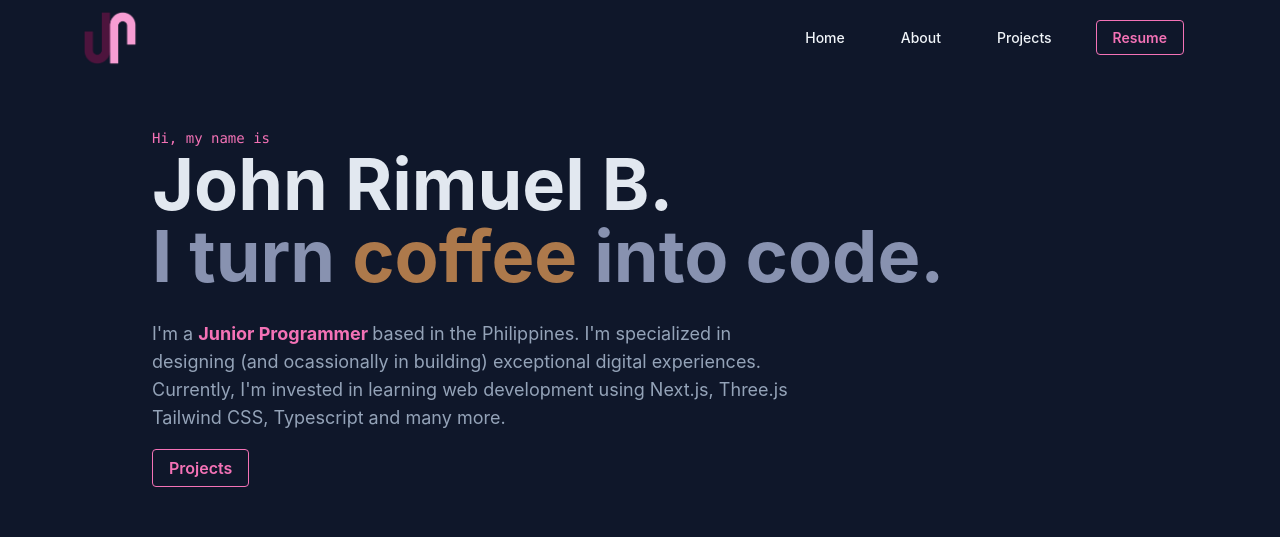
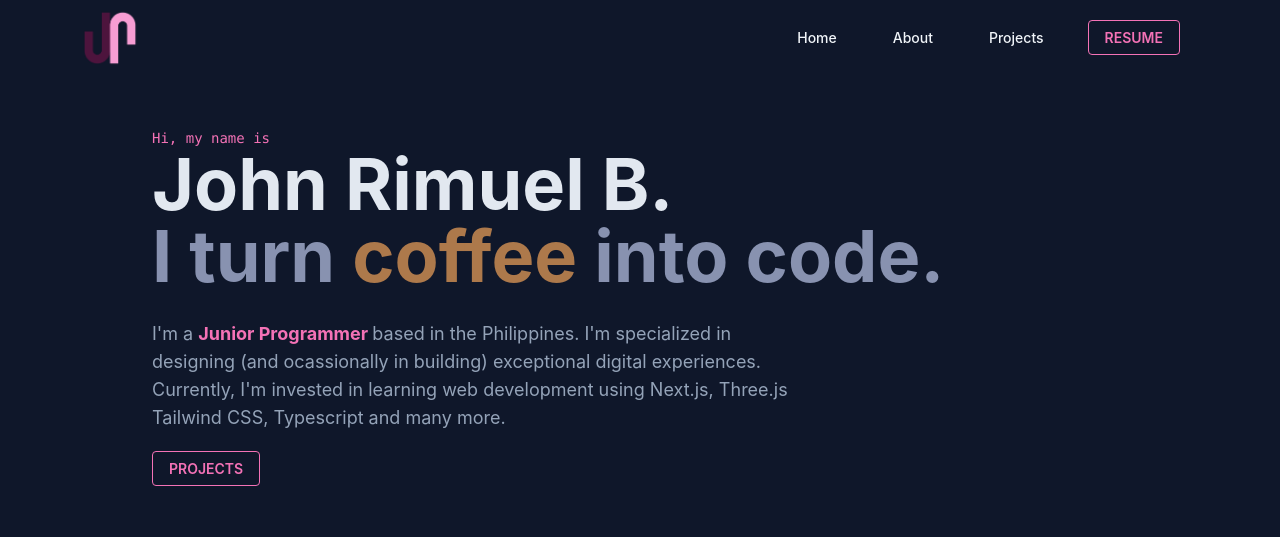
Before and after one commit to itsmerims/itsmerims.github.io, a Next.js app: page / in a window 1280 px wide. Shown: the top 537 px of the page. Built offline with nearby package versions, Linux system fonts and the light colour scheme.

Commit message:
modified:   components/HeroSection.tsx 	modified:   components/NavBar.tsx

```diff
--- a/components/HeroSection.tsx
+++ b/components/HeroSection.tsx
@@ -22,7 +22,7 @@ const HeroSection = () => {
                     <div className='p-0'>
                         <Link
                             to="projects"
-                            className={"cursor-pointer bg-transparent text-pink-400 hover:text-slate-900 hover:bg-pink-500 font-semibold py-2 px-4 border border-pink-400 hover:border-transparent rounded"}
+                            className={"cursor-pointer bg-transparent hover:text-white hover:bg-pink-500 font-semibold py-2 px-4 border text-pink-400 border-pink-400 hover:border-transparent rounded  background-transparent uppercase text-sm outline-none focus:outline-none mr-1 mb-1 ease-linear transition-all duration-150"}
                             activeClass="active"
                             spy={true}
                             smooth={true}
--- a/components/NavBar.tsx
+++ b/components/NavBar.tsx
@@ -75,7 +75,7 @@ const NavBar = () => {
                                 >{item.label}</Link>
                             })}
                             <div className='py-3'>
-                            <a href="/cv.simple.pdf" target="_blank" className='bg-transparent text-pink-400 hover:text-slate-900 hover:bg-pink-500 font-semibold py-2 px-4 border border-pink-400 hover:border-transparent rounded'>Resume</a>
+                            <a href="/cv.simple.pdf" target="_blank" className='bg-transparent hover:text-white hover:bg-pink-500 font-semibold py-2 px-4 border text-pink-400 border-pink-400 hover:border-transparent rounded  background-transparent uppercase text-sm outline-none focus:outline-none mr-1 mb-1 ease-linear transition-all duration-150'>Resume</a>
                             </div>
                         </div>
                     </div>
```
